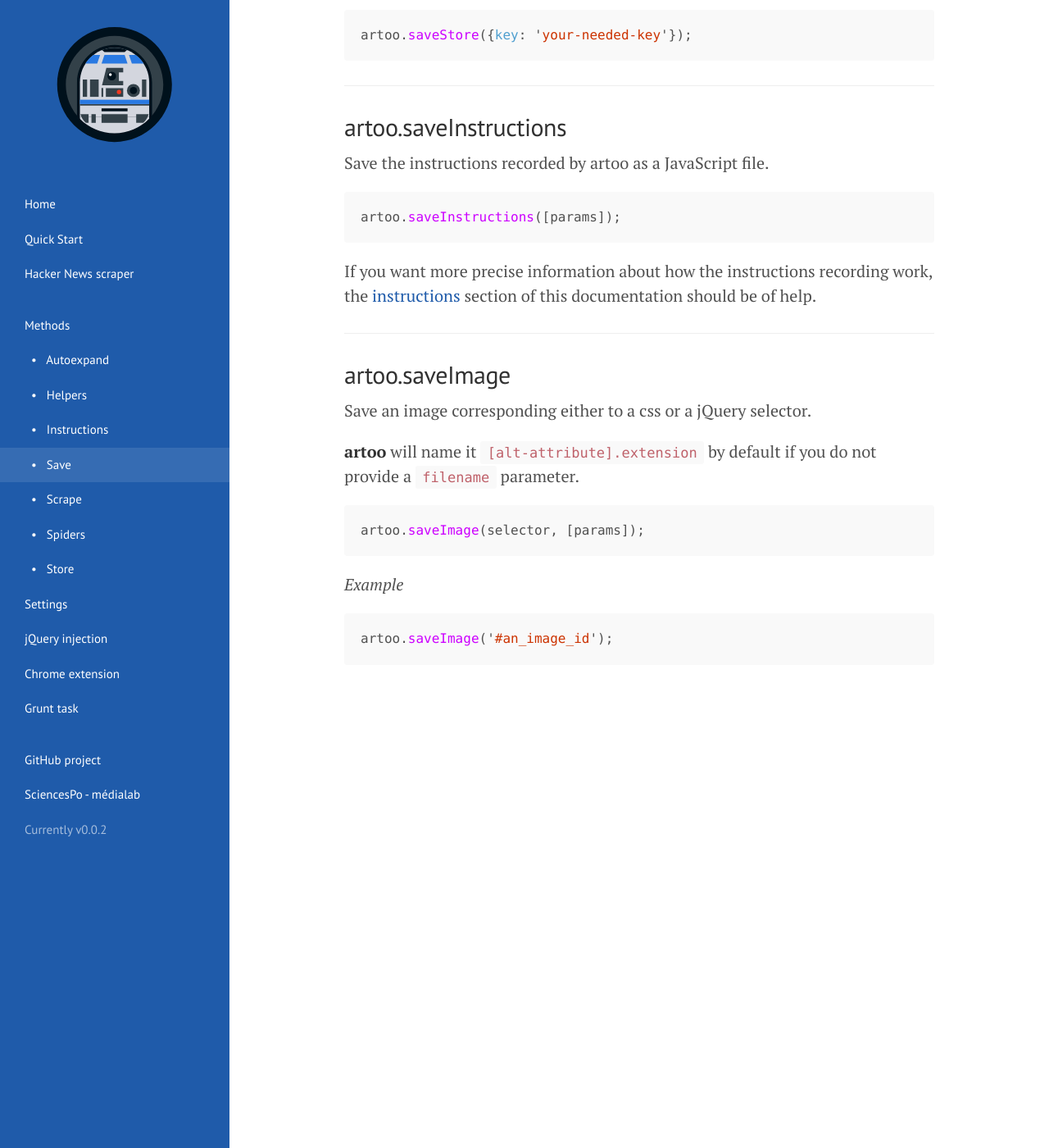
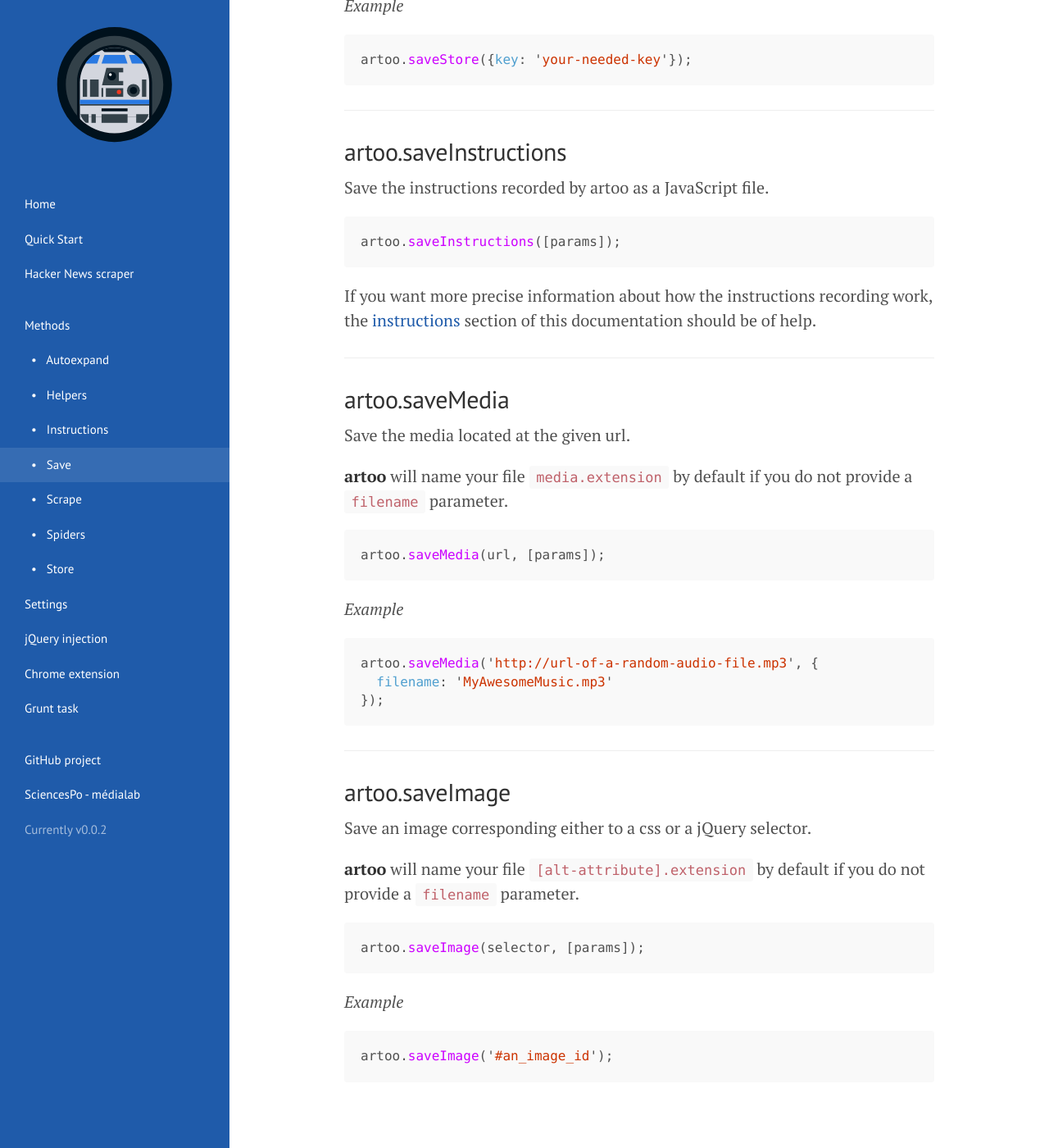
Before and after one commit to medialab/artoo, a Jekyll site: the page built from save.md, in a window 1280 px wide and 1400 px high, scrolled down 3904 px. Shown: the whole window at 82% size. Built offline with Jekyll 4.4.1, drawn with Linux system fonts in a browser that asks for light colours; Markdown is read by kramdown in place of the engine named in the settings.

Commit message:
Adding saveMedia doc

````diff
--- a/save.md
+++ b/save.md
@@ -24,6 +24,7 @@ If your browser warns you about the webpage trying to download several items, ju
 * [artoo.savePageHtml](#page-html)
 * [artoo.saveStore](#store)
 * [artoo.saveInstructions](#instructions)
+* [artoo.saveMedia](#media)
 * [artoo.saveImage](#image)
 
 ---
@@ -167,10 +168,29 @@ If you want more precise information about how the instructions recording work,
 
 ---
 
+<h2 id="media">artoo.saveMedia</h2>
+Save the media located at the given url.
+
+**artoo** will name your file `media.extension` by default if you do not provide a `filename` parameter.
+
+```js
+artoo.saveMedia(url, [params]);
+```
+
+*Example*
+
+```js
+artoo.saveMedia('http://url-of-a-random-audio-file.mp3', {
+  filename: 'MyAwesomeMusic.mp3'
+});
+```
+
+---
+
 <h2 id="image">artoo.saveImage</h2>
 Save an image corresponding either to a css or a jQuery selector.
 
-**artoo** will name it `[alt-attribute].extension` by default if you do not provide a `filename` parameter.
+**artoo** will name your file `[alt-attribute].extension` by default if you do not provide a `filename` parameter.
 
 ```js
 artoo.saveImage(selector, [params]);
````
